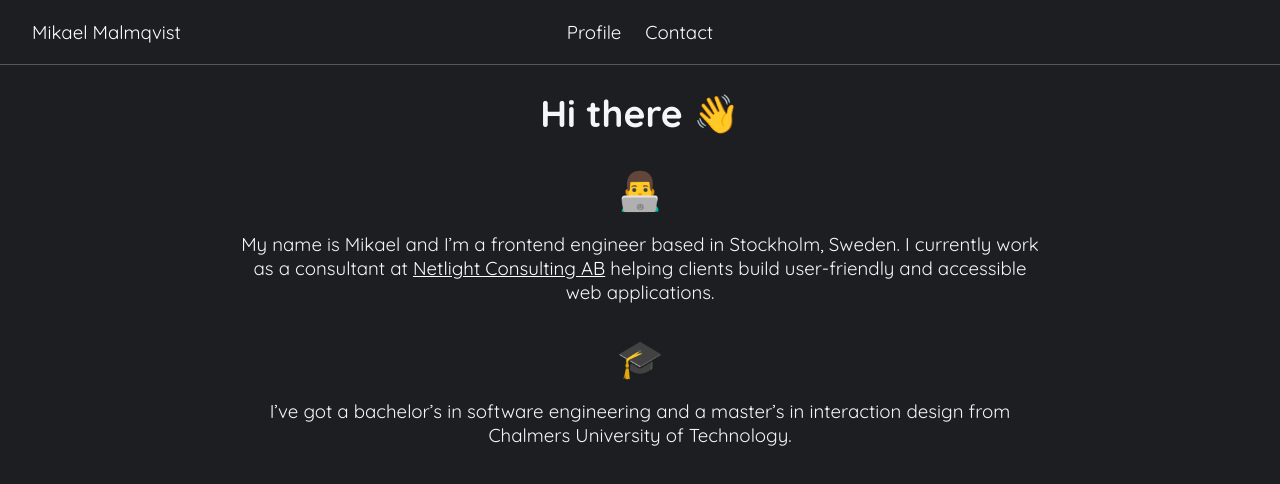
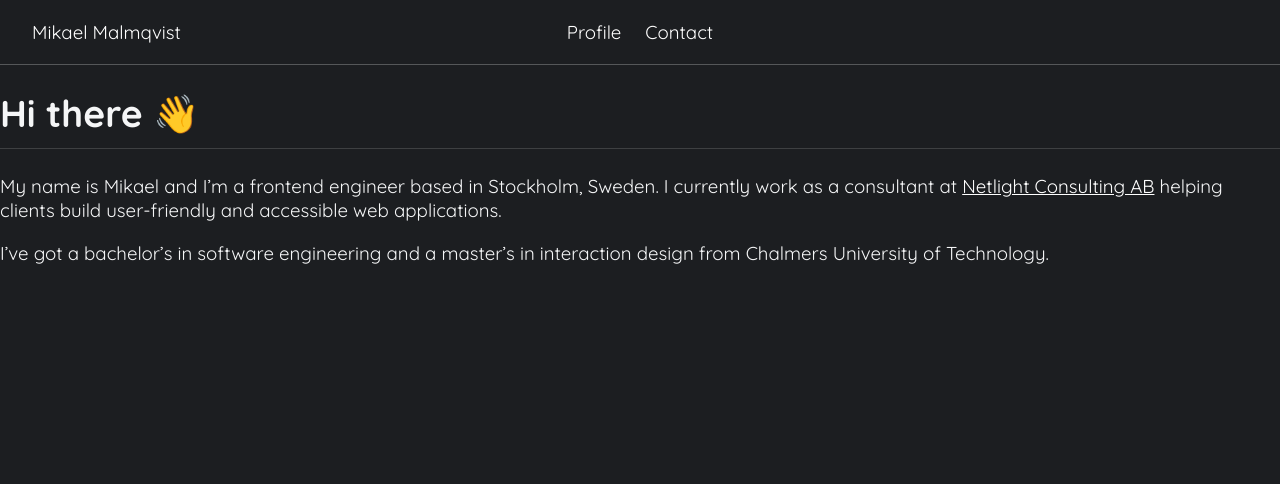
Before and after one commit to mikaelmalmqvistnordnet/malmqvist2026, a React (Create React App) app: page / in a window 1280 px wide. Shown: the top 484 px of the page. Built offline with nearby package versions, Linux system fonts and the light colour scheme.

Commit message:
Clean up styling and html slightly

```diff
--- a/src/index.css
+++ b/src/index.css
@@ -18,3 +18,8 @@ code {
 a {
   color: #ffffff;
 }
+
+h1 {
+  padding-bottom: 12px;
+  border-bottom: 1px solid rgba(255, 255, 255, 0.15);
+}
--- a/src/routes/home/index.css
+++ /dev/null
@@ -1,9 +0,0 @@
-.home {
-  text-align: center;
-  width: 800px;
-}
-
-.home h2 {
-  margin-bottom: 8px;
-  font-size: 28pt;
-}
--- a/src/routes/home/index.tsx
+++ b/src/routes/home/index.tsx
@@ -3,13 +3,11 @@
 import { RouteComponentProps } from '@reach/router';
 import React from 'react';
 
-import './index.css';
-
 const Home: React.FC<RouteComponentProps> = (props) => (
-  <div className="home">
+  <>
+    <div className="page">
       <h1>Hi there 👋</h1>
       <section>
-      <h2 aria-label="Career bio">👨‍💻</h2>
         <p>
           My name is Mikael and I’m a frontend engineer based in Stockholm,
           Sweden. I currently work as a consultant at{' '}
@@ -18,15 +16,13 @@ const Home: React.FC<RouteComponentProps> = (props) => (
           </a>{' '}
           helping clients build user-friendly and accessible web applications.
         </p>
-    </section>
-    <section>
-      <h2 aria-label="Education bio">🎓</h2>
         <p>
           I’ve got a bachelor’s in software engineering and a master’s in
           interaction design from Chalmers University of Technology.
         </p>
       </section>
     </div>
+  </>
 );
 
 export default Home;
```
Lines whose indentation alone changed are shown as unchanged.
